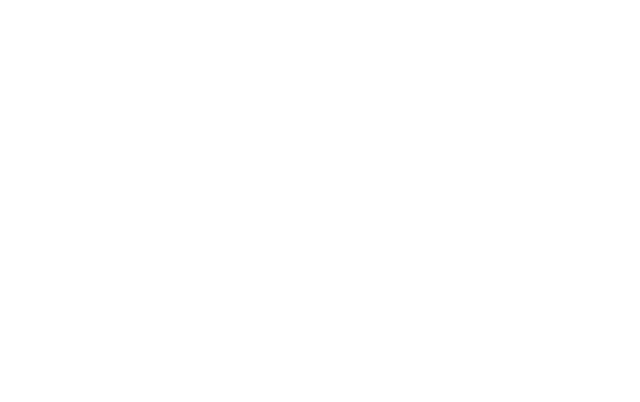
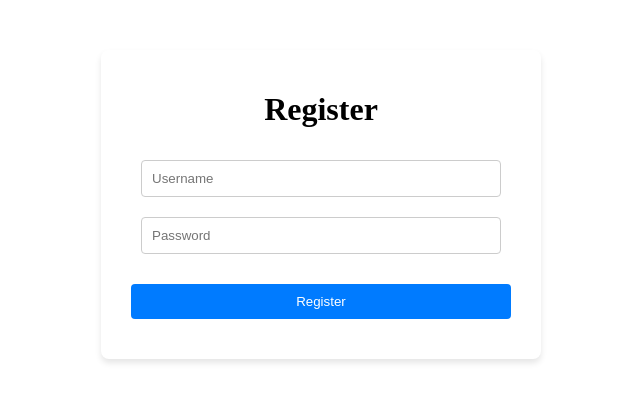
Before and after one commit to domc13/FitnessTracker, a React (Vite) app in the folder frontend/: page /register in a window 1280 px wide. Shown: the top 402 px of the page, without its empty margins (319-959 px from the left). Built offline with nearby package versions, Linux system fonts and the light colour scheme.

Commit message:
set up routes and login/register component

```diff
--- a/frontend/src/App.jsx
+++ b/frontend/src/App.jsx
@@ -1,10 +1,39 @@
 import React from "react"
+import { BrowserRouter, Routes, Route, Navigate } from "react-router-dom"
+import Login from "./pages/Login"
+import Register from "./pages/Register"
+import Home from "./pages/Home"
+import NotFound from "./pages/NotFound"
+import ProtectedRoute from "./components/ProtectedRoute"
+
+function Logout() {
+  localStorage.clear();
+  return <Navigate to="/login" />;
+}
+
+function RegisterAndLogout() {
+  localStorage.clear();
+  return <Register />;
+}
 
 function App() {
   return (
-    <>
-
-    </>
+    <BrowserRouter>
+      <Routes>
+        <Route
+          path="/"
+          element={
+            <ProtectedRoute>
+              <Home />
+            </ProtectedRoute>
+          }
+        />
+        <Route path="/login" element={<Login />} />
+        <Route path="/logout" element={<Logout />} />
+        <Route path="/register" element={<Register />} />
+        <Route path="*" element={<NotFound />} />
+      </Routes>
+    </BrowserRouter>
   )
 }
 
--- a/frontend/src/api.js
+++ b/frontend/src/api.js
@@ -0,0 +1,22 @@
+import axios from "axios"
+import { ACCESS_TOKEN } from "./constants"
+
+const api = axios.create({
+  baseURL: import.meta.env.VITE_API_URL
+})
+
+api.interceptors.request.use(
+  (config) => {
+    const token = localStorage.getItem(ACCESS_TOKEN);
+    if (token) {
+      config.headers.Authorization = `Bearer ${token}`
+    }
+
+    return config;
+  },
+  (error) => {
+    return Promise.reject(error);
+  }
+)
+
+export default api
--- /dev/null
+++ b/frontend/src/components/Form.jsx
@@ -0,0 +1,57 @@
+import { useState } from "react";
+import api from "../api";
+import { useNavigate } from "react-router-dom";
+import { ACCESS_TOKEN, REFRESH_TOKEN } from "../constants";
+import "../styles/Form.css"
+
+function Form({route, method}) {
+  const [username, setUsername] = useState("");
+  const [password, setPassword] = useState("");
+  const [loading, setLoading] = useState(false);
+  const navigate = useNavigate();
+
+  const name = method === "login" ? "Login" : "Register"
+
+  const handleSubmit = async (e) => {
+    setLoading(true);
+    e.preventDefault();
+
+    try {
+      const res = await api.post(route, { username, password });
+      if (method === "login") {
+        localStorage.setItem(ACCESS_TOKEN, res.data.access);
+        localStorage.setItem(REFRESH_TOKEN, res.data.refresh);
+        navigate("/");
+      } else {
+        navigate("/login");
+      }
+    } catch (error) {
+      alert(error);
+    } finally {
+      setLoading(false);
+    }
+  }
+
+  return <form onSubmit={handleSubmit} className="form-container">
+    <h1>{name}</h1>
+    <input
+      className="form-input"
+      type="text"
+      value={username}
+      onChange={(e) => setUsername(e.target.value)}
+      placeholder="Username"
+    />
+    <input
+      className="form-input"
+      type="password"
+      value={password}
+      onChange={(e) => setPassword(e.target.value)}
+      placeholder="Password"
+    />
+    <button className="form-button" type="submit">
+      {name}
+    </button>
+  </form>
+}
+
+export default Form
--- /dev/null
+++ b/frontend/src/components/ProtectedRoute.jsx
@@ -0,0 +1,58 @@
+import { Navigate } from "react-router-dom"
+import { jwtDecode } from "jwt-decode"
+import api from "../api"
+import { REFRESH_TOKEN, ACCESS_TOKEN } from "../constants"
+import { useState, useEffect } from "react"
+
+function ProtectedRoute({children}) {
+  const [isAuthorized, setIsAuthorized] = useState(null);
+
+  useEffect(() => {
+    auth().catch(() => setIsAuthorized(false))
+  }, []);
+
+  const refreshToken = async () => {
+    const refreshToken = localStorage.getItem(REFRESH_TOKEN);
+    try {
+      const res = await api.post("/api/token/refresh", {
+        refresh: refreshToken,
+      })
+      if (res.status === 200) {
+        localStorage.setItem(ACCESS_TOKEN, res.data.access);
+        setIsAuthorized(true);
+      } else {
+        setIsAuthorized(false);
+      }
+    } catch (error) {
+      console.log(error);
+      setIsAuthorized(false);
+    }
+  }
+
+  const auth = async () => {
+    const token = localStorage.getItem(ACCESS_TOKEN);
+    if (!token) {
+      setIsAuthorized(false);
+      return;
+    }
+
+    const decoded = jwtDecode(token);
+    const tokenExpiration = decoded.exp;
+    const now = Date.now() / 1000
+
+    if (tokenExpiration < now) {
+      await refreshToken();
+    } else {
+      setIsAuthorized(true);
+    }
+  }
+
+  if (isAuthorized == null) {
+    return <div>Loading...</div>
+  };
+
+  return isAuthorized ? children : <Navigate to="/login"></Navigate>
+
+}
+
+export default ProtectedRoute
--- a/frontend/src/constants.js
+++ b/frontend/src/constants.js
@@ -0,0 +1,2 @@
+export const ACCESS_TOKEN = "access"
+export const REFRESH_TOKEN = "refresh"
--- /dev/null
+++ b/frontend/src/pages/Home.jsx
@@ -0,0 +1,5 @@
+function Home() {
+  return <div>Home</div>
+}
+
+export default Home
--- /dev/null
+++ b/frontend/src/pages/Login.jsx
@@ -0,0 +1,7 @@
+import Form from "../components/Form"
+
+function Login() {
+  return <Form route="/api/token/" method="login"/>
+}
+
+export default Login
--- /dev/null
+++ b/frontend/src/pages/NotFound.jsx
@@ -0,0 +1,8 @@
+function NotFound() {
+  return <div>
+    <h1>404 Not Found</h1>
+    <p>The page you're looking for does not exist!</p>
+  </div>
+}
+
+export default NotFound
--- /dev/null
+++ b/frontend/src/pages/Register.jsx
@@ -0,0 +1,7 @@
+import Form from "../components/Form"
+
+function Register() {
+  return <Form route="/api/user/register/" method="register" />
+}
+
+export default Register
--- /dev/null
+++ b/frontend/src/styles/Form.css
@@ -0,0 +1,36 @@
+.form-container {
+  display: flex;
+  flex-direction: column;
+  align-items: center;
+  justify-content: center;
+  margin: 50px auto;
+  padding: 20px;
+  border-radius: 8px;
+  box-shadow: 0 4px 6px rgba(0, 0, 0, 0.1);
+  max-width: 400px;
+}
+
+.form-input {
+  width: 90%;
+  padding: 10px;
+  margin: 10px 0;
+  border: 1px solid #ccc;
+  border-radius: 4px;
+  box-sizing: border-box;
+}
+
+.form-button {
+  width: 95%;
+  padding: 10px;
+  margin: 20px 0;
+  background-color: #007bff;
+  color: white;
+  border: none;
+  border-radius: 4px;
+  cursor: pointer;
+  transition: background-color 0.2s ease-in-out;
+}
+
+.form-button:hover {
+  background-color: #0056b3;
+}
```
Also changed, not shown: 2 other files (tests, documents, lock files or other folders).
